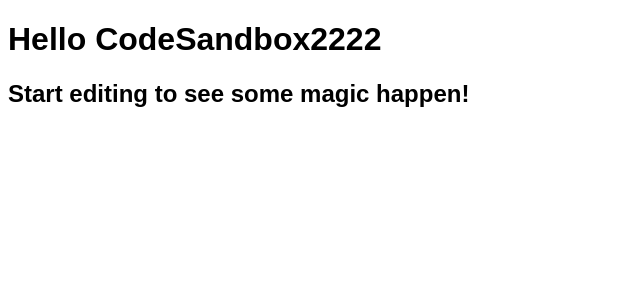
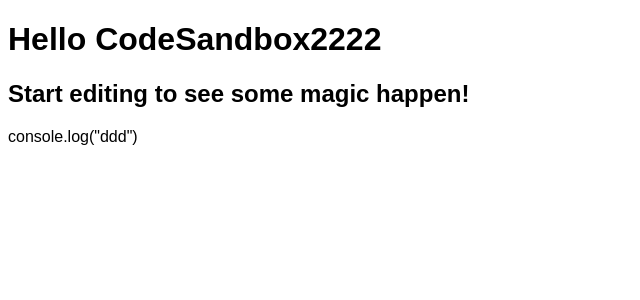
Before and after one commit to chengbo2023/codesandbox-01, a React (Create React App) app: page / in a window 1280 px wide. Shown: the top 300 px of the page, without its empty margins (0-640 px from the left). Built offline with nearby package versions, Linux system fonts and the light colour scheme.

Commit message:
Update App.js

```diff
--- a/src/App.js
+++ b/src/App.js
@@ -5,6 +5,7 @@
     <div className="App">
       <h1>Hello CodeSandbox2222</h1>
       <h2>Start editing to see some magic happen!</h2>
+      console.log("ddd")
     </div>
   );
 }
```
